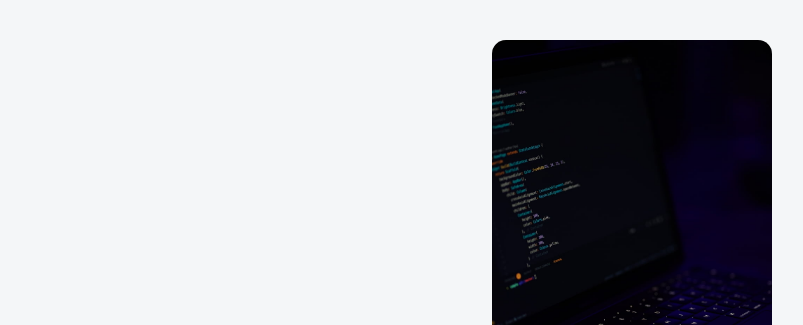
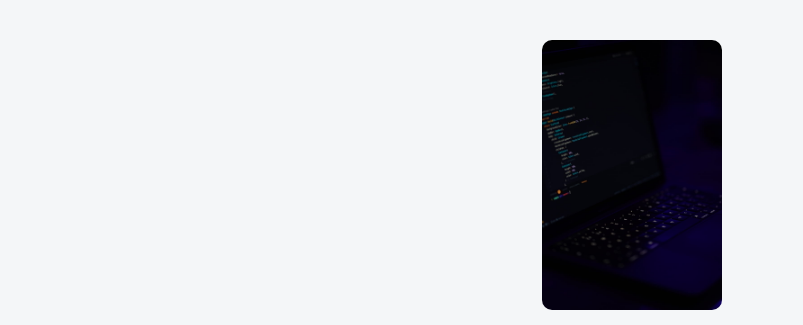
Before and after one commit to jtj534-cyber/jtj534-cyber.github.io, a plain HTML site: page index.html in a window 1280 px wide. Shown: the top 325 px of the page, without its empty margins (8-811 px from the left). Drawn offline with Linux system fonts and the light colour scheme.

Commit message:
Update style.css

```diff
--- a/style.css
+++ b/style.css
@@ -13,8 +13,8 @@ img {
   margin-bottom: 20px;
 }
 .profile-pic {
-  width: 280px;
+  width: 180px;
   display: block;
-  margin: 20px auto;
-  border-radius: 14px;
+  margin: 15px auto;
+  border-radius: 10px;
 }
```
